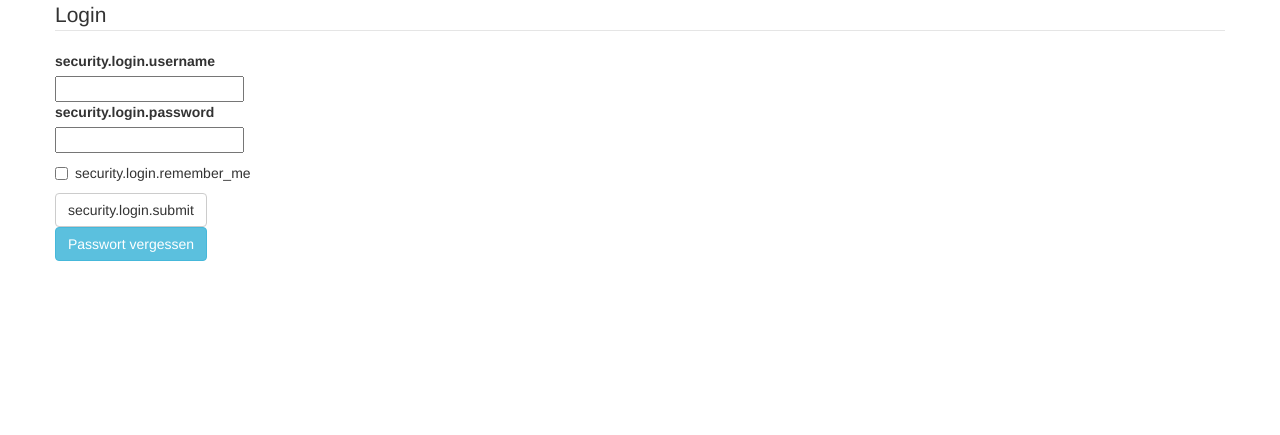
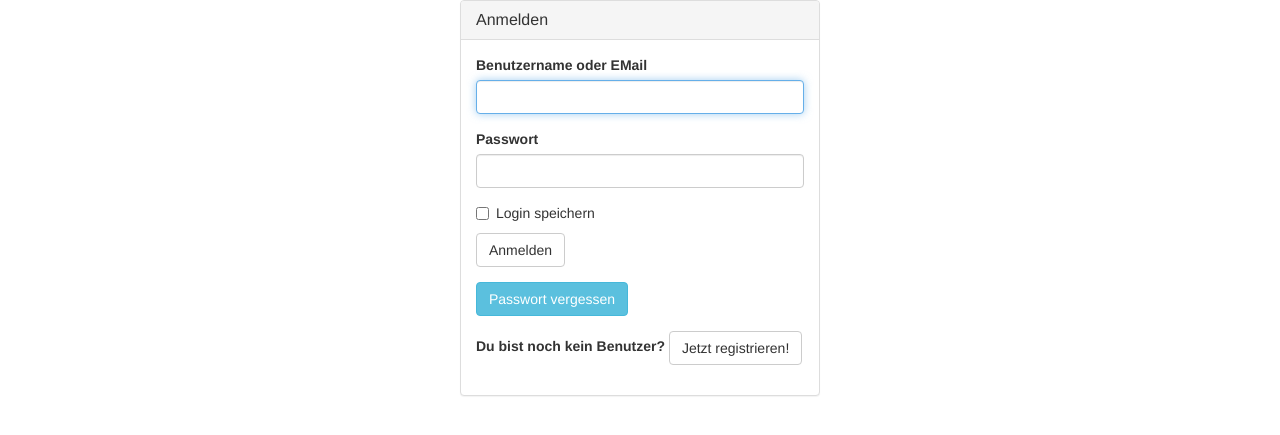
Before and after one commit to heinzelio/clanx, a Symfony app: template app/Resources/FOSUserBundle/views/Security/login.html.twig in a window 1280 px wide. Shown: the top 435 px of the page. Run offline with Twig, Linux system fonts and the light colour scheme; the template is opened without the code that fills it, so the values that code supplies are empty; some libraries are stand-ins or nearby versions.

Commit message:
GUI tweaking (login)

```diff
--- a/app/Resources/FOSUserBundle/views/Security/login.html.twig
+++ b/app/Resources/FOSUserBundle/views/Security/login.html.twig
@@ -1,12 +1,13 @@
-{% extends "FOSUserBundle::layout.html.twig" %}
+{% extends "base.html.twig" %}
 
-{% trans_default_domain 'FOSUserBundle' %}
+{% block title %}
+    Passwort zurücksetzen
+{% endblock title %}
 
-{% block fos_user_content %}
-
+{% block body %}
 <div class="container">
 	<div class="row">
-<div class="span12">
+		<div class="col-md-4 col-md-offset-4">
 
             {% if error %}
                 <div class="alert alert-danger alert-dismissable">
@@ -16,51 +17,67 @@
                 </div>
             {% endif %}
 
-<form role="form" action="{{ path("fos_user_security_check") }}" method="post">
+			<div class="panel panel-default">
+				<div class="panel-heading">
+					<h3 class="panel-title">
+						Anmelden
+					</h3>
+				</div>
+				<div class="panel-body">
+<!---------- FORM -->
+                    <form action="{{ path("fos_user_security_check") }}" method="post">
                         <input type="hidden" name="_csrf_token" value="{{ csrf_token }}" />
-
-    <fieldset>
-      <div id="legend">
-        <legend class="">Login</legend>
+                        <div class = "form-group">
+                            <label class="control-label" for="txtUsername">Benutzername oder EMail</label>
+                            <input
+                                class="form-control"
+                                type="text"
+                                id="username"
+                                name="_username"
+                                value="{{ last_username }}"
+                                required="required"
+                                autofocus />
                         </div>
-      <div class="control-group">
-        <!-- Username -->
-        <label class="control-label" for="txtUsername">{{ 'security.login.username'|trans }}</label>
-        <div class="controls">
-            <input type="text" id="username" name="_username"
-                   value="{{ last_username }}" class="input-xlarge" required="required" />
+                        <div class = "form-group">
+                            <label class="control-label" for="txtPassword">Passwort</label>
+                            <input
+                                class="form-control"
+                                type="password"
+                                id="password"
+                                name="_password"
+                                required="required" />
                         </div>
-      </div>
-      <div class="control-group">
-        <!-- Password-->
-        <label class="control-label" for="txtPassword">{{ 'security.login.password'|trans }}</label>
-        <div class="controls">
-          <input type="password" id="password" name="_password" class="input-xlarge" required="required" />
-        </div>
-      </div>
-      <!-- Remember me -->
                         <div class="checkbox">
                             <label>
-              <input type="checkbox" id="remember_me" name="_remember_me" value="on" />
-              {{ 'security.login.remember_me'|trans }}
+                                <input
+                                    type="checkbox"
+                                    id="remember_me"
+                                    name="_remember_me"
+                                    value="on" />
+                                    Login speichern
                             </label>
                         </div>
-
-      <div class="control-group">
-        <!-- Button -->
-        <div class="controls">
+                        <div class = "form-group">
                             <button type="submit" class="btn btn-default">
-                {{ 'security.login.submit'|trans }}
+                                Anmelden
                             </button>
                         </div>
-        <div class="controls">
-            <a href="{{ path('fos_user_resetting_request') }}" class="btn btn-info" role="button">
+                        <div class = "form-group">
+                            <a href="{{ path('fos_user_resetting_request') }}"
+                                class="btn btn-info">
                                 Passwort vergessen</a>
                         </div>
+                        <div class = "form-group">
+                            <label>Du bist noch kein Benutzer?</label>
+                            <a href="{{ path('fos_user_registration_register') }}"
+                                class="btn btn-default">
+                                Jetzt registrieren!</a>
                         </div>
-    </fieldset>
                     </form>
+<!---------- END FORM -->
 				</div>
 			</div>
 		</div>
-{% endblock fos_user_content %}
+	</div>
+</div>
+{% endblock body %}
```
Lines whose indentation alone changed are shown as unchanged.
